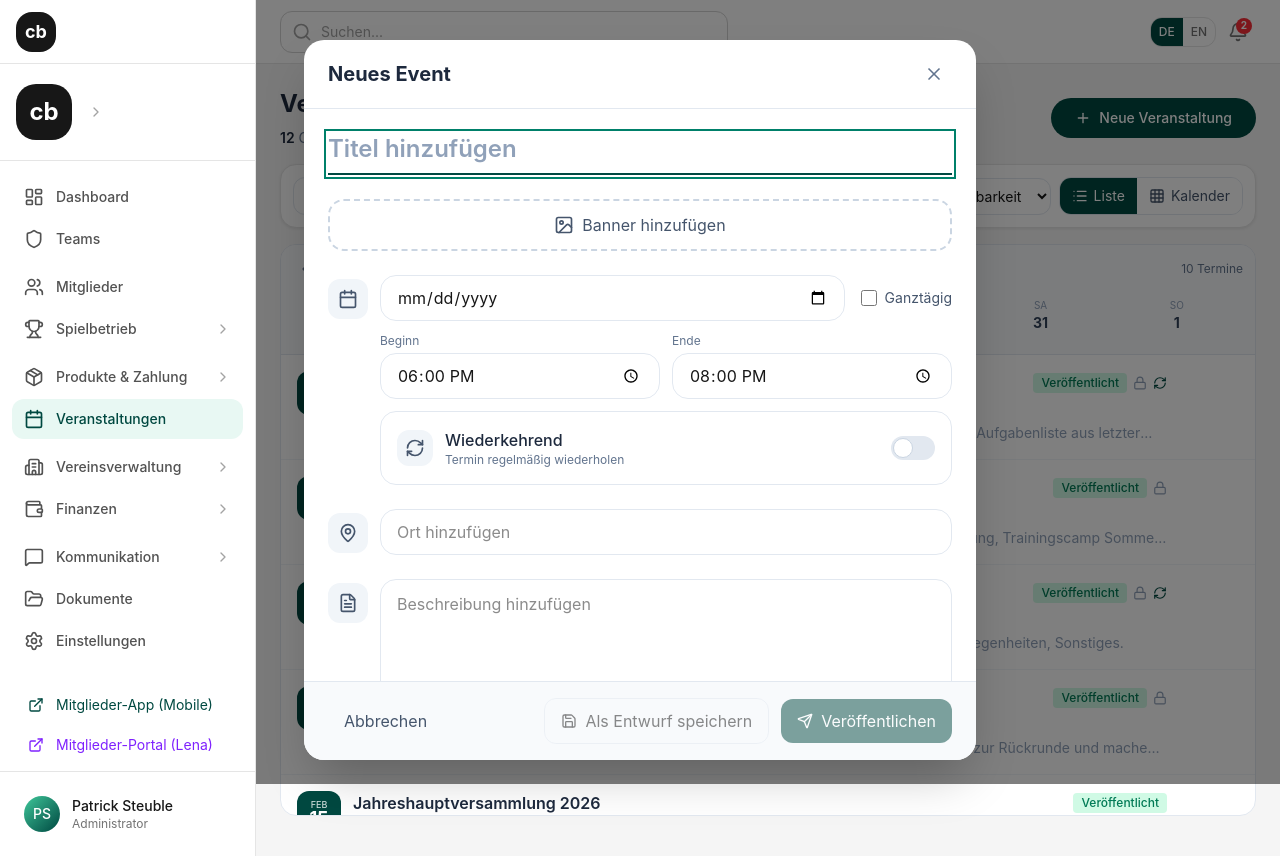
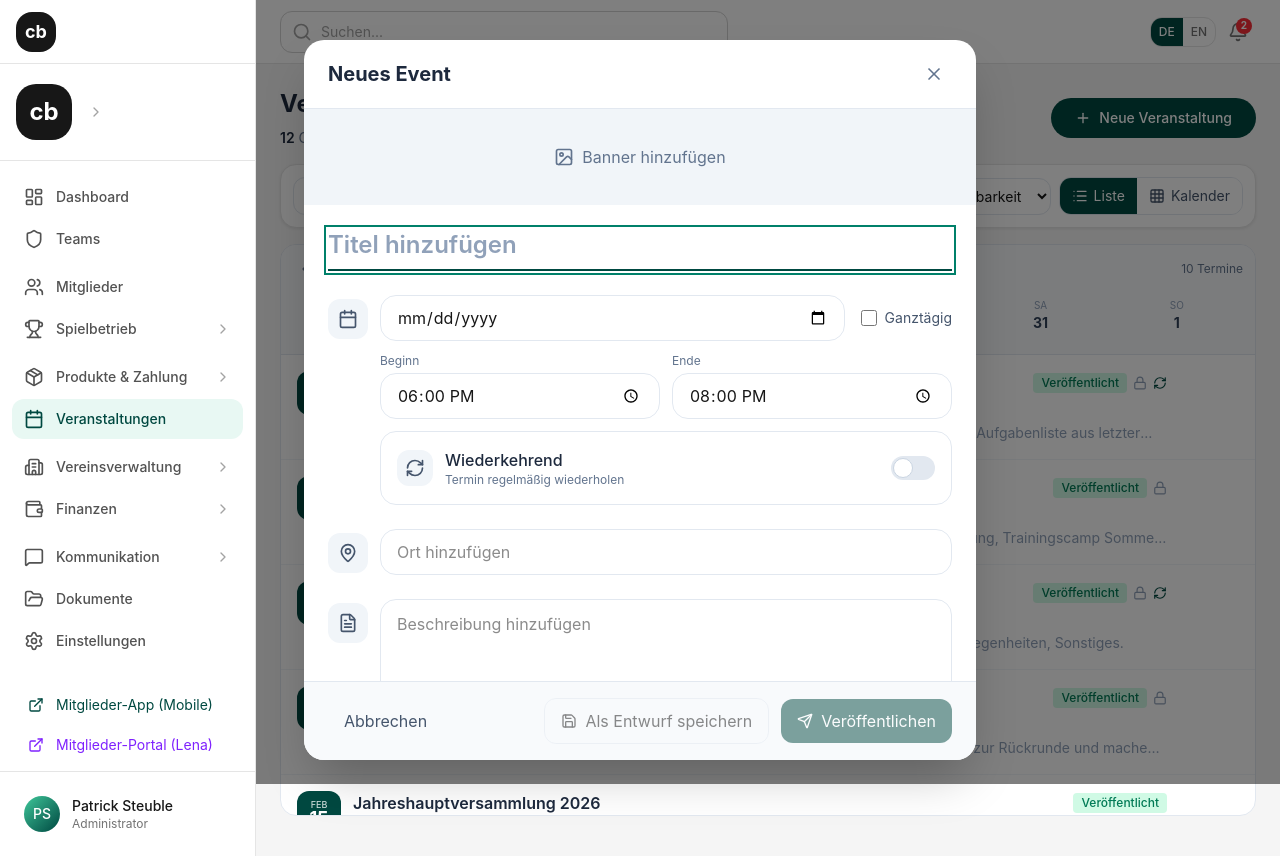
Before and after one commit to sentistudio/club-management, a React (Vite) app: page /events in a window 1280 px wide. Both pictures are taken after a click on the button "Neue Veranstaltung". Built offline with nearby package versions, Linux system fonts and the light colour scheme.

Commit message:
Move banner to top of event form for visual consistency

```diff
--- a/src/components/events/EventFormDrawer.tsx
+++ b/src/components/events/EventFormDrawer.tsx
@@ -192,6 +192,42 @@ export function EventFormDrawer({ event, initialDate, onClose, onSave }: EventFo
 
           {/* Form Content */}
           <div className="flex-1 overflow-y-auto">
+
+          {/* Banner Image - At top like final display */}
+          {formData.bannerImage ? (
+            <div className="relative h-36 overflow-hidden">
+              <img
+                src={formData.bannerImage}
+                alt="Event Banner"
+                className="w-full h-full object-cover"
+              />
+              <button
+                type="button"
+                onClick={() => setFormData({ ...formData, bannerImage: "" })}
+                className="absolute top-2 right-2 p-1.5 bg-black/50 hover:bg-black/70 rounded-full text-white"
+              >
+                <X className="w-4 h-4" />
+              </button>
+              <button
+                type="button"
+                onClick={() => setShowBannerPicker(true)}
+                className="absolute bottom-2 right-2 px-3 py-1.5 bg-black/50 hover:bg-black/70 rounded-lg text-white text-sm flex items-center gap-1.5"
+              >
+                <Image className="w-4 h-4" />
+                Ändern
+              </button>
+            </div>
+          ) : (
+            <button
+              type="button"
+              onClick={() => setShowBannerPicker(true)}
+              className="w-full h-24 flex items-center justify-center gap-2 bg-slate-100 text-slate-500 hover:bg-slate-200 hover:text-slate-700 transition-colors"
+            >
+              <Image className="w-5 h-5" />
+              <span>Banner hinzufügen</span>
+            </button>
+          )}
+
           <div className="p-6 space-y-6">
 
             {/* Title - Primary Focus */}
@@ -205,33 +241,6 @@ export function EventFormDrawer({ event, initialDate, onClose, onSave }: EventFo
                 className="w-full text-2xl font-semibold text-slate-800 placeholder-slate-400 border-0 border-b-2 border-transparent focus:border-[#004941] focus:outline-none pb-2 transition-colors"
               />
             </div>
-
-            {/* Banner Image */}
-            {formData.bannerImage && (
-              <div className="relative rounded-xl overflow-hidden h-32">
-                <img
-                  src={formData.bannerImage}
-                  alt="Event Banner"
-                  className="w-full h-full object-cover"
-                />
-                <button
-                  type="button"
-                  onClick={() => setFormData({ ...formData, bannerImage: "" })}
-                  className="absolute top-2 right-2 p-1.5 bg-black/50 hover:bg-black/70 rounded-full text-white"
-                >
-                  <X className="w-4 h-4" />
-                </button>
-              </div>
-            )}
-
-            <button
-              type="button"
-              onClick={() => setShowBannerPicker(true)}
-              className="w-full flex items-center justify-center gap-2 px-4 py-3 border-2 border-dashed border-slate-300 rounded-xl text-slate-600 hover:border-[#004941] hover:text-[#004941] transition-colors"
-            >
-              <Image className="w-5 h-5" />
-              <span>{formData.bannerImage ? "Banner ändern" : "Banner hinzufügen"}</span>
-            </button>
 
             {/* Date & Time Row */}
             <div className="flex items-start gap-3">
```
